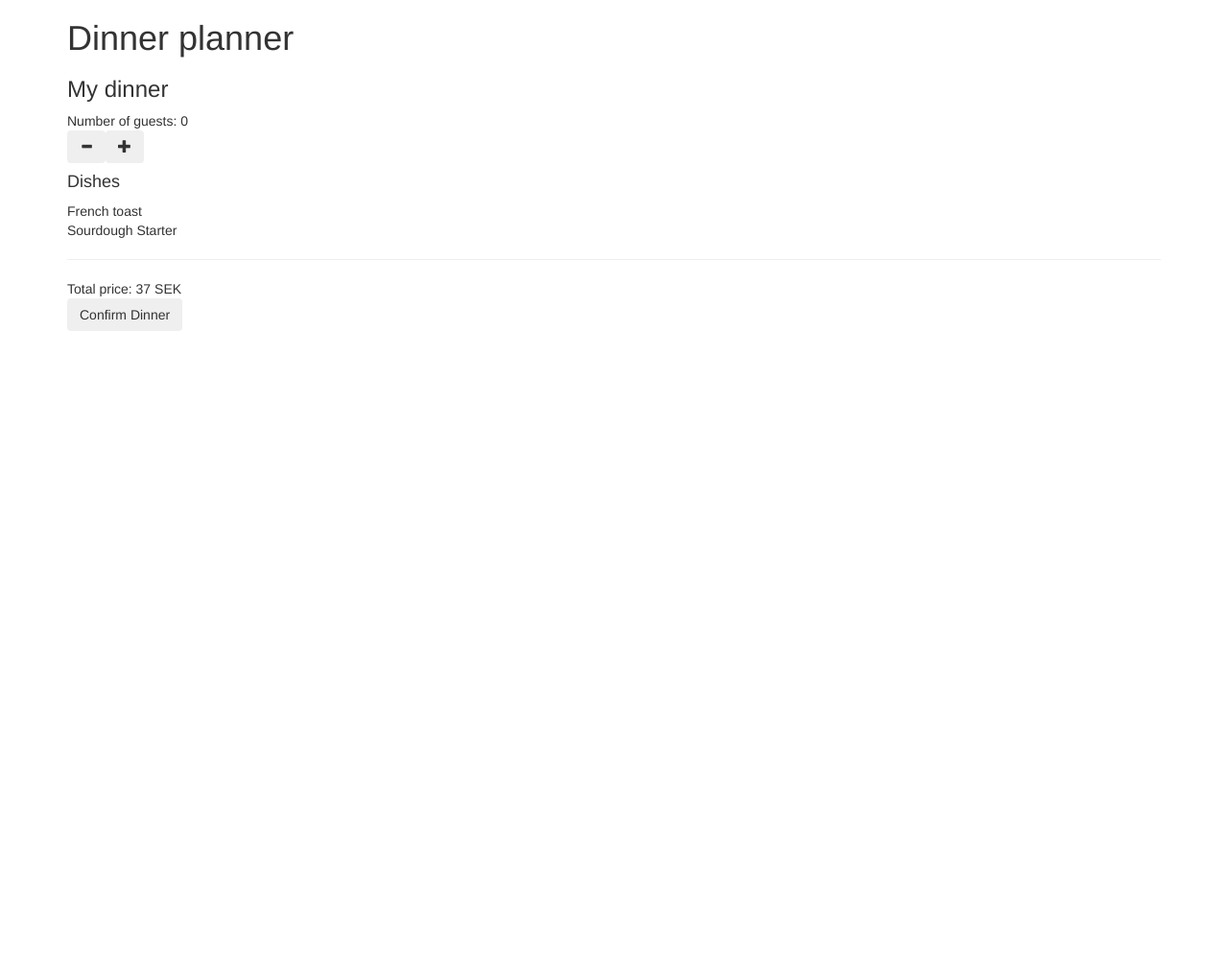
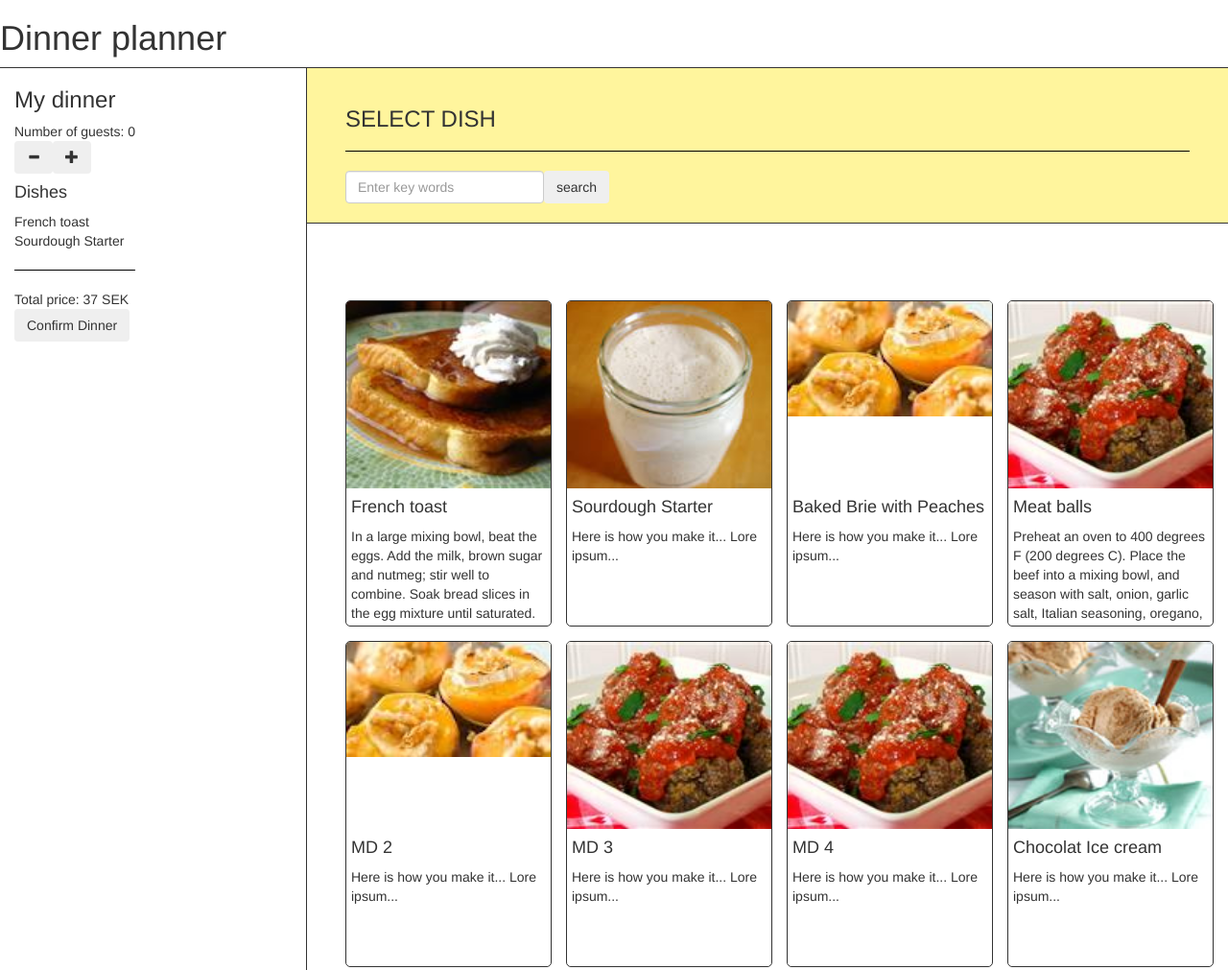
Before and after one commit to jakobivarsson/intp, a plain HTML site: page lab2/index.html in a window 1280 px wide. Shown: the top 1011 px of the page at 96% size. Before the commit the page ends 800 px from the top, so only its background shows below. Drawn offline with nearby package versions, Linux system fonts and the light colour scheme.

Commit message:
browserView and css rip

```diff
--- /dev/null
+++ b/lab2/css/style.css
@@ -0,0 +1,65 @@
+div {
+    border-width: 1px;
+}
+
+hr {
+    border-color: black;
+}
+
+.topbar {
+    border-bottom: solid 1px;
+}
+
+#mainView {
+    padding: 0px;
+}
+
+#sidebarView {
+    border-right: solid 1px;
+    height: 1400px;
+}
+
+.sidebar {
+    position: fixed;
+}
+
+.search-bar {
+    background-color: #FFF59D;
+    padding: 20px 0px;
+    padding-left: 40px;
+    padding-right: 40px;
+    border-bottom: solid 1px;
+
+}
+
+.browse {
+    margin-left: 40px;
+    margin-top: 80px;
+}
+
+.browse-dish {
+    border-style: solid;
+    border-radius: 5px;
+    margin-left: -15px;
+    height: 340px;
+    margin-bottom: 15px;
+    overflow: hidden;
+}
+
+.browse-dish img {
+    width: 100%;
+    max-height: 100%;
+}
+
+.image-container {
+    height: 195px;
+}
+
+.browse-dish h4, .browse-dish p {
+    padding-left: 5px;
+    padding-right: 5px;
+}
+
+.browse-dish p {
+
+}
--- a/lab2/index.html
+++ b/lab2/index.html
@@ -8,13 +8,19 @@
 
     <!-- Bootstrap CSS -->
     <link rel="stylesheet" href="http://netdna.bootstrapcdn.com/bootstrap/3.1.0/css/bootstrap.min.css">
+    <link rel="stylesheet" href="css/style.css">
 
   </head>
   <body>
-	<div class="container">
-		<h1>Dinner planner</h1>
-		<div id="exampleView"></div>
-	</div>
+    <div class="topbar">
+      <h1>Dinner planner</h1>
+    </div>
+	<div class="container-fluid">
+        <div class="row">
+    		<div id="sidebarView" class="col-md-3"></div>
+    		<div id="mainView" class="col-md-9"></div>
+        </div>
+    </div>
 
     <!-- jQuery -->
     <script src="https://code.jquery.com/jquery.js"></script>
@@ -25,6 +31,7 @@
 	<script src="js/app.js"></script>
 	<script src="js/model/dinnerModel.js"></script>
 	<script src="js/view/sidebarView.js"></script>
+	<script src="js/view/browserView.js"></script>
 	<script src="js/util/dom.js"></script>
   </body>
 </html>
--- a/lab2/js/app.js
+++ b/lab2/js/app.js
@@ -3,6 +3,7 @@ document.addEventListener("DOMContentLoaded", function() {
 	var model = new DinnerModel();
 
 	//And create the needed controllers and views
-	var sidebarView = new SidebarView(document.getElementById("exampleView"), model);
+	var sidebarView = new SidebarView(document.getElementById("sidebarView"), model);
+	var browserView = new BrowserView(document.getElementById("mainView"), model);
 
 });
--- a/lab2/js/model/dinnerModel.js
+++ b/lab2/js/model/dinnerModel.js
@@ -113,12 +113,12 @@ var DinnerModel = function() {
 	//function that returns all dishes of specific type (i.e. "starter", "main dish" or "dessert")
 	//you can use the filter argument to filter out the dish by name or ingredient (use for search)
 	//if you don't pass any filter all the dishes will be returned
-	this.getAllDishes = function (type,filter) {
-	  return $(dishes).filter(function(index,dish) {
+	this.getAllDishes = function (type, filter) {
+	  return dishes.filter(function(index, dish) {
 		var found = true;
 		if(filter){
 			found = false;
-			$.each(dish.ingredients,function(index,ingredient) {
+			dish.ingredients.forEach(function(index, ingredient) {
 				if(ingredient.name.indexOf(filter)!=-1) {
 					found = true;
 				}
--- a/lab2/js/util/dom.js
+++ b/lab2/js/util/dom.js
@@ -2,6 +2,7 @@ var DOM = (function () {
 	var dom = {};
 	dom.createElement = function (type, properties, children) {
 		children = children || [];
+		properties = properties || {};
 		var element = document.createElement(type);
 
 		for(var property in properties) {
@@ -27,3 +28,20 @@ var DOM = (function () {
 
 	return dom;
 })();
+
+var button = DOM.createElementFactory('button');
+var div = DOM.createElementFactory('div');
+var h1 = DOM.createElementFactory('h1');
+var h2 = DOM.createElementFactory('h2');
+var h3 = DOM.createElementFactory('h3');
+var h4 = DOM.createElementFactory('h4');
+var hr = DOM.createElementFactory('hr');
+var icon = DOM.createElementFactory('i');
+var img = DOM.createElementFactory('img');
+var li = DOM.createElementFactory('li');
+var p = DOM.createElementFactory('p');
+var span = DOM.createElementFactory('span');
+var ul = DOM.createElementFactory('ul');
+var input = DOM.createElementFactory('input');
+var form = DOM.createElementFactory('form');
+var text = DOM.createTextNode;
--- /dev/null
+++ b/lab2/js/view/browserView.js
@@ -0,0 +1,25 @@
+
+var BrowserView = function (container, model) {
+	container.appendChild(div({}, [
+		div({class: "search-bar"}, [
+			h3({}, [text("SELECT DISH")]),
+			hr(),
+			form({class: "form-inline"}, [
+				input({placeholder: "Enter key words", class: "form-control"}),
+				button({class: "btn"}, [text("search")])
+			])
+		]),
+		div({class: "browse"}, model.getAllDishes().map(function (dish) {
+			return div({class: "col-sm-3"}, [
+				div({class: "browse-dish"}, [
+					div({class: "image-container"}, [
+						img({src: "images/" + dish.image})
+					]),
+					h4({}, [text(dish.name)]),
+					p({}, [text(dish.description)])
+				])
+			]);
+		}))
+	]));
+
+}
--- a/lab2/js/view/sidebarView.js
+++ b/lab2/js/view/sidebarView.js
@@ -1,36 +1,20 @@
 
 var SidebarView = function (container, model) {
-
-	var div = DOM.createElementFactory('div');
-	var h3 = DOM.createElementFactory('h3');
-	var h4 = DOM.createElementFactory('h4');
-	var span = DOM.createElementFactory('span');
-	var button = DOM.createElementFactory('button');
-	var icon = DOM.createElementFactory('i');
-	var li = DOM.createElementFactory('li');
-	var ul = DOM.createElementFactory('ul');
-	var text = DOM.createTextNode;
-	var hr = DOM.createElementFactory('hr');
-
-
-
-	var sidebar = div({}, [
-		h3 ({}, [text("My dinner")]),
+	container.appendChild(div({class: "sidebar"}, [
+		h3({}, [text("My dinner")]),
 		div({}, [text("Number of guests: " + model.getNumberOfGuests())]),
 		div({}, [
 			button({class: "btn"}, [icon({class: "glyphicon glyphicon-minus"})]),
 			button({class: "btn"}, [icon({class: "glyphicon glyphicon-plus"})])
 		]),
-		h4 ({}, [text("Dishes")]),
+		h4({}, [text("Dishes")]),
 		ul({class: "list-unstyled"}, model.getFullMenu().map(function (dish) {
 			return li({}, [text(dish.name)]);
 		})),
-		hr({}),
+		hr(),
 		div({}, [text("Total price: " + model.getTotalMenuPrice() + " SEK")]),
 		div({}, [
 			button({class: "btn"}, [text("Confirm Dinner")])
 		])
-	]);
-
-	container.appendChild(sidebar);
+	]));
 }
```
